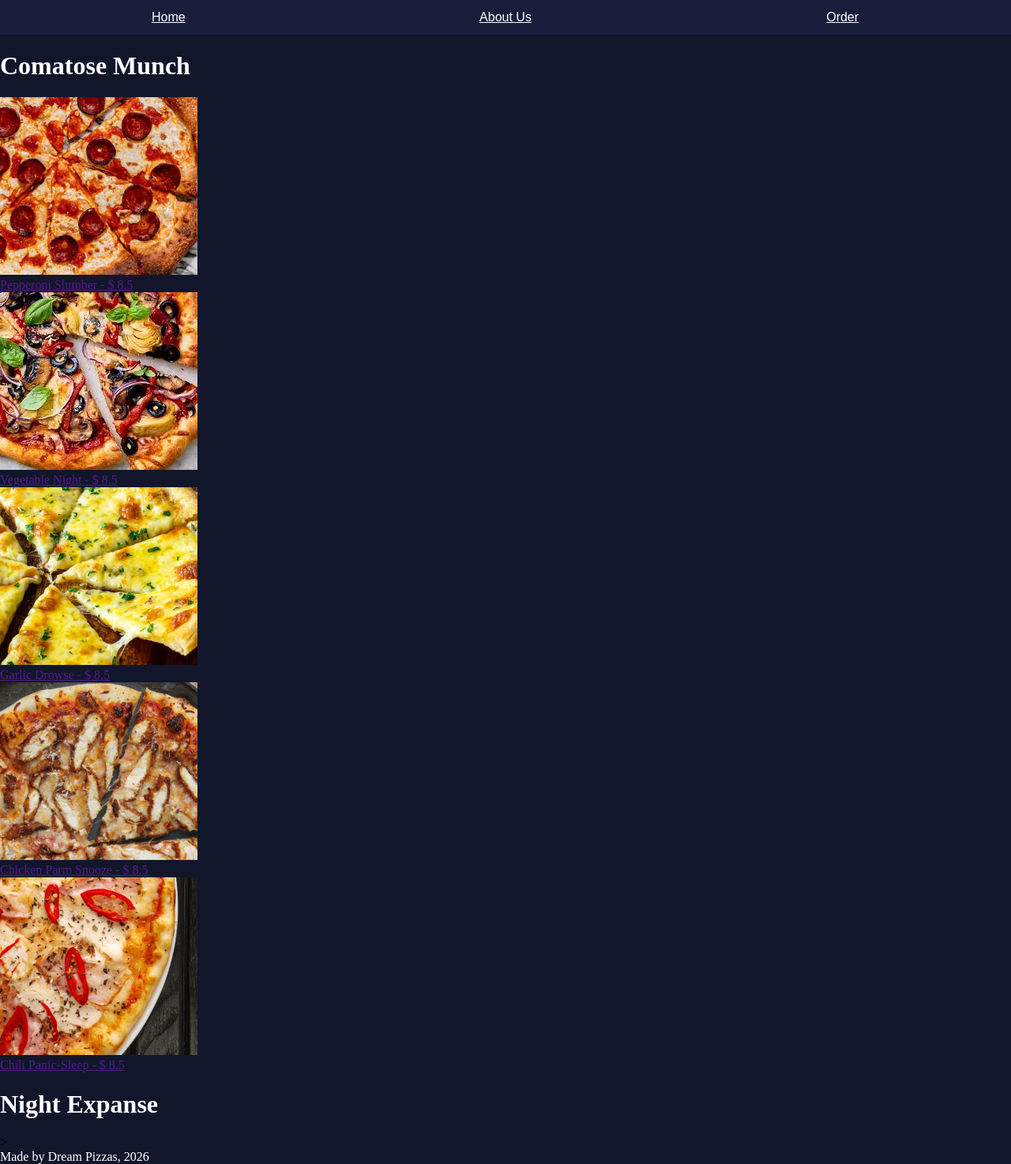
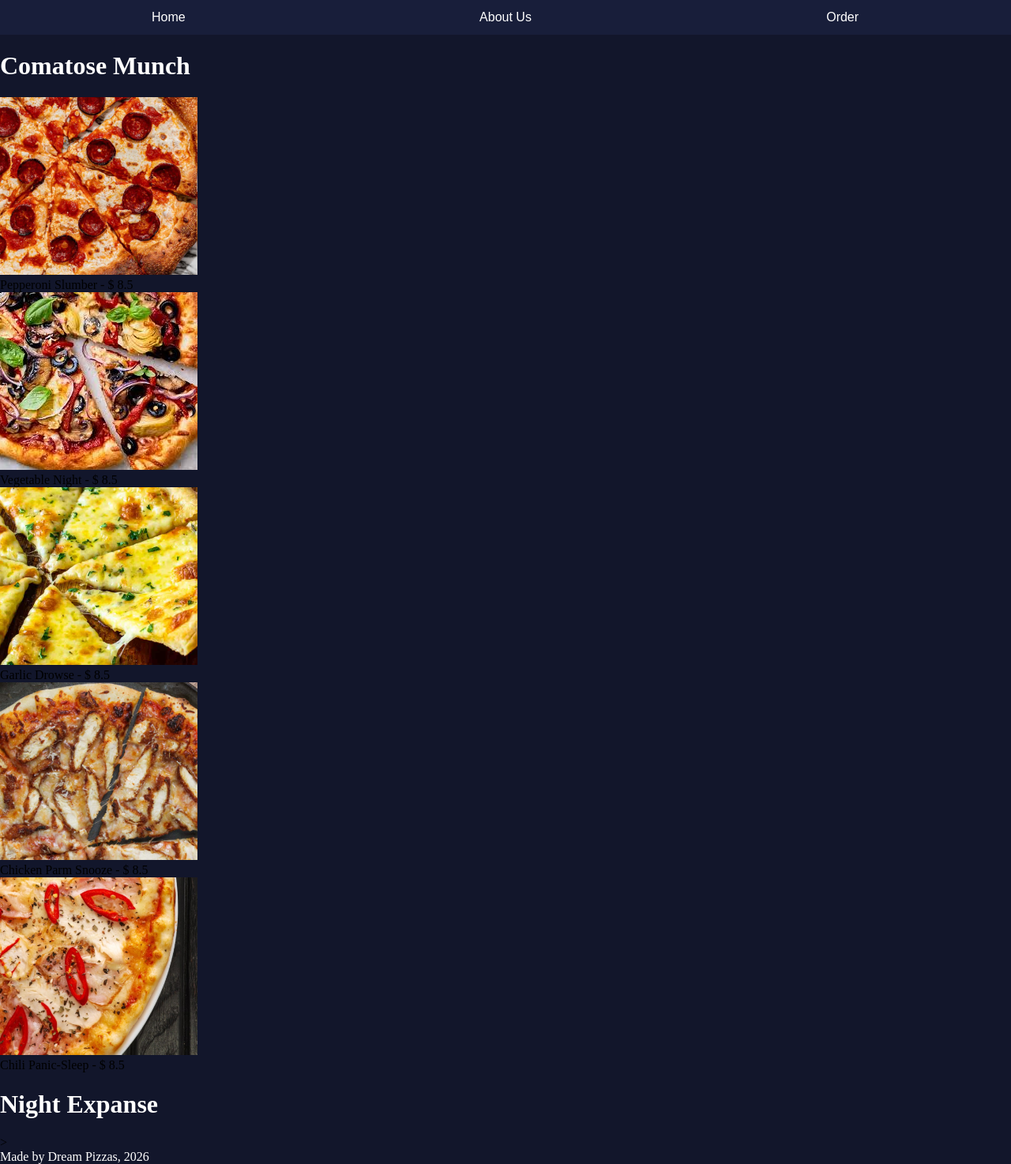
Before and after one commit to st25209-lgtm/CSC2-AS91896-AS91897, a Flask app: page /menu in a window 1280 px wide. Shown: the whole page at 79% size. Run offline with Flask 3, Linux system fonts and the light colour scheme; some web fonts are replaced.

Commit message:
Added an inherit feature for visual changes later on

```diff
--- a/static/css/base.css
+++ b/static/css/base.css
@@ -38,3 +38,5 @@ body {
 h1 {
     color: white;
 }
+
+a { text-decoration: none; color: inherit; }
```
